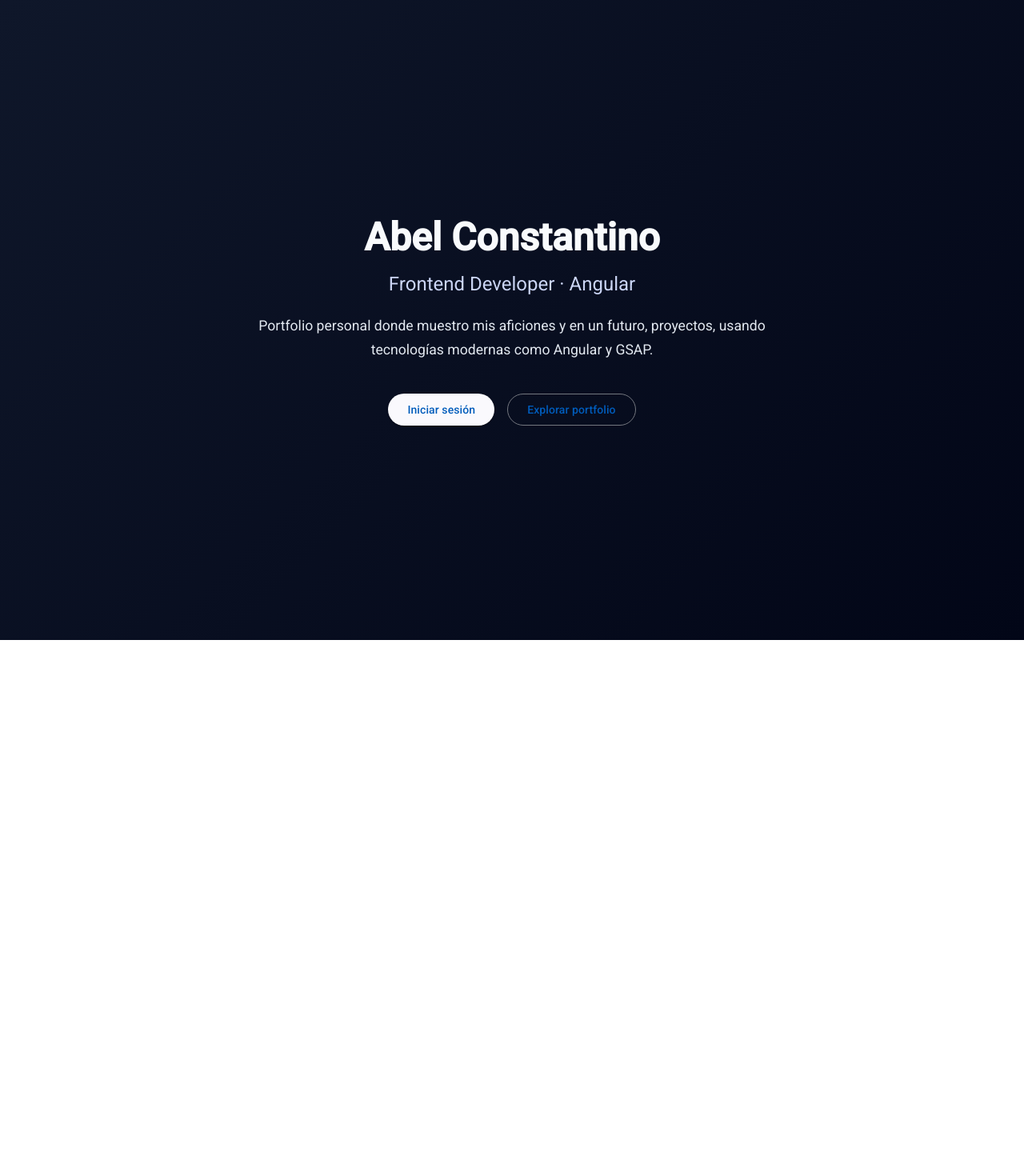
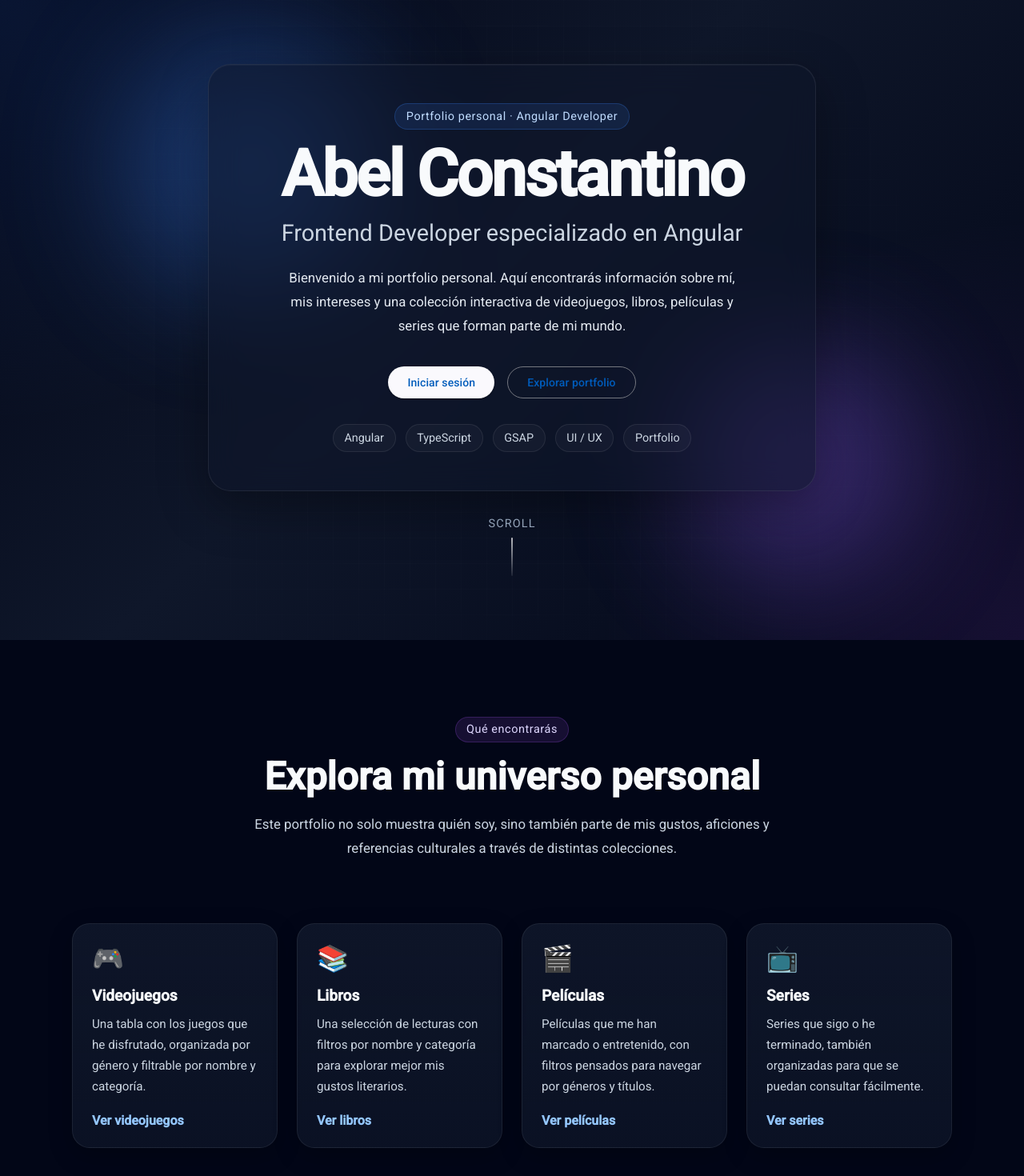
Before and after one commit to Rebelan/portfolio-angular, an Angular app in the folder portfolio/: page / in a window 1280 px wide. Shown: the top 1470 px of the page at 80% size. Before the commit the page ends 800 px from the top, so only its background shows below. Built offline with nearby package versions, Linux system fonts and the light colour scheme.

Commit message:
Landing lista e instalación de json server

```diff
--- a/portfolio/src/app/pages/landing/landing.component.html
+++ b/portfolio/src/app/pages/landing/landing.component.html
@@ -1,17 +1,32 @@
-<section class="hero">
+<section class="landing">
 
-  <div class="hero-content">
+
+  <div class="landing-bg">
+    <div class="blob blob-1"></div>
+    <div class="blob blob-2"></div>
+    <div class="grid-overlay"></div>
+  </div>
+
+  <div class="landing-content">
+
+    <div class="hero-card">
+
+      <p class="hero-eyebrow">
+        Portfolio personal · Angular Developer
+      </p>
 
       <h1 class="hero-title">
         Abel Constantino
       </h1>
 
       <h2 class="hero-subtitle">
-      Frontend Developer · Angular
+        Frontend Developer especializado en Angular
       </h2>
 
       <p class="hero-description">
-      Portfolio personal donde muestro mis aficiones y en un futuro, proyectos, usando tecnologías modernas como Angular y GSAP.
+        Bienvenido a mi portfolio personal. Aquí encontrarás información sobre mí,
+        mis intereses y una colección interactiva de videojuegos, libros,
+        películas y series que forman parte de mi mundo.
       </p>
 
       <div class="hero-actions">
@@ -28,6 +43,79 @@
         </app-button>
       </div>
 
+      <div class="hero-tags">
+        <span>Angular</span>
+        <span>TypeScript</span>
+        <span>GSAP</span>
+        <span>UI / UX</span>
+        <span>Portfolio</span>
       </div>
 
+    </div>
+
+    <div class="scroll-indicator">
+      <span>Scroll</span>
+      <div class="scroll-line"></div>
+    </div>
+
+  </div>
 </section>
+
+<section class="portfolio-preview">
+
+  <div class="preview-container">
+
+    <div class="preview-heading">
+      <p class="preview-eyebrow">Qué encontrarás</p>
+      <h2 class="preview-title">Explora mi universo personal</h2>
+      <p class="preview-description">
+        Este portfolio no solo muestra quién soy, sino también parte de mis gustos,
+        aficiones y referencias culturales a través de distintas colecciones.
+      </p>
+    </div>
+
+    <div class="preview-grid">
+
+      <article class="preview-card">
+        <div class="card-icon">🎮</div>
+        <h3>Videojuegos</h3>
+        <p>
+          Una tabla con los juegos que he disfrutado, organizada por género y
+          filtrable por nombre y categoría.
+        </p>
+        <a routerLink="/videojuegos" class="card-link">Ver videojuegos</a>
+      </article>
+
+      <article class="preview-card">
+        <div class="card-icon">📚</div>
+        <h3>Libros</h3>
+        <p>
+          Una selección de lecturas con filtros por nombre y categoría para
+          explorar mejor mis gustos literarios.
+        </p>
+        <a routerLink="/libros" class="card-link">Ver libros</a>
+      </article>
+
+      <article class="preview-card">
+        <div class="card-icon">🎬</div>
+        <h3>Películas</h3>
+        <p>
+          Películas que me han marcado o entretenido, con filtros pensados para
+          navegar por géneros y títulos.
+        </p>
+        <a routerLink="/peliculas" class="card-link">Ver películas</a>
+      </article>
+
+      <article class="preview-card">
+        <div class="card-icon">📺</div>
+        <h3>Series</h3>
+        <p>
+          Series que sigo o he terminado, también organizadas para que se puedan
+          consultar fácilmente.
+        </p>
+        <a routerLink="/series" class="card-link">Ver series</a>
+      </article>
+
+    </div>
+  </div>
+</section>
--- a/portfolio/src/app/pages/landing/landing.component.scss
+++ b/portfolio/src/app/pages/landing/landing.component.scss
@@ -1,45 +1,291 @@
-.hero {
-  min-height: 100vh;
+.landing {
+  position: relative;
+  min-height: 100dvh;
+  width: 100%;
+  overflow: hidden;
   display: flex;
   align-items: center;
   justify-content: center;
-  background: linear-gradient(
-    135deg,
-    #0f172a,
-    #020617
-  );
+  background:
+    radial-gradient(circle at top left, rgba(59, 130, 246, 0.12), transparent 35%),
+    radial-gradient(circle at bottom right, rgba(168, 85, 247, 0.12), transparent 35%),
+    linear-gradient(135deg, #020617 0%, #0f172a 45%, #020617 100%);
   color: #f8fafc;
   padding: 2rem;
 }
 
-.hero-content {
-  max-width: 720px;
+.landing-bg {
+  position: absolute;
+  inset: 0;
+  pointer-events: none;
+  overflow: hidden;
+}
+
+.blob {
+  position: absolute;
+  border-radius: 50%;
+  filter: blur(80px);
+  opacity: 0.35;
+}
+
+.blob-1 {
+  width: 320px;
+  height: 320px;
+  background: #3b82f6;
+  top: 8%;
+  left: 10%;
+}
+
+.blob-2 {
+  width: 280px;
+  height: 280px;
+  background: #8b5cf6;
+  bottom: 12%;
+  right: 10%;
+}
+
+.grid-overlay {
+  position: absolute;
+  inset: 0;
+  background-image:
+    linear-gradient(rgba(255, 255, 255, 0.04) 1px, transparent 1px),
+    linear-gradient(90deg, rgba(255, 255, 255, 0.04) 1px, transparent 1px);
+  background-size: 32px 32px;
+  mask-image: radial-gradient(circle at center, black 40%, transparent 100%);
+  opacity: 0.35;
+}
+
+.landing-content {
+  position: relative;
+  z-index: 2;
+  width: 100%;
+  max-width: 1100px;
+  display: flex;
+  flex-direction: column;
+  align-items: center;
+}
+
+.hero-card {
+  width: 100%;
+  max-width: 760px;
+  padding: 3rem;
+  border: 1px solid rgba(255, 255, 255, 0.08);
+  border-radius: 28px;
+  background: rgba(15, 23, 42, 0.55);
+  backdrop-filter: blur(18px);
+  box-shadow:
+    0 20px 60px rgba(0, 0, 0, 0.35),
+    inset 0 1px 0 rgba(255, 255, 255, 0.04);
   text-align: center;
 }
 
+.hero-eyebrow {
+  display: inline-block;
+  margin-bottom: 1rem;
+  padding: 0.45rem 0.85rem;
+  border-radius: 999px;
+  background: rgba(59, 130, 246, 0.12);
+  border: 1px solid rgba(59, 130, 246, 0.25);
+  color: #bfdbfe;
+  font-size: 0.9rem;
+  letter-spacing: 0.04em;
+}
+
 .hero-title {
-  font-size: 3rem;
-  font-weight: 600;
+  font-size: clamp(2.8rem, 7vw, 5rem);
+  line-height: 1;
+  font-weight: 700;
+  letter-spacing: -0.03em;
   margin-bottom: 1rem;
 }
 
 .hero-subtitle {
-  font-size: 1.5rem;
+  font-size: clamp(1.2rem, 3vw, 1.8rem);
   font-weight: 400;
-  color: #cbd5f5;
+  color: #cbd5e1;
   margin-bottom: 1.5rem;
 }
 
 .hero-description {
-  font-size: 1.1rem;
-  line-height: 1.7;
+  max-width: 60ch;
+  margin: 0 auto 2.2rem;
+  font-size: 1.05rem;
+  line-height: 1.8;
   color: #e2e8f0;
-  margin-bottom: 2.5rem;
 }
 
 .hero-actions {
   display: flex;
+  justify-content: center;
   gap: 1rem;
+  flex-wrap: wrap;
+  margin-bottom: 2rem;
+}
+
+.hero-tags {
+  display: flex;
   justify-content: center;
   flex-wrap: wrap;
+  gap: 0.75rem;
 }
+
+.hero-tags span {
+  padding: 0.5rem 0.85rem;
+  border-radius: 999px;
+  border: 1px solid rgba(255, 255, 255, 0.08);
+  background: rgba(255, 255, 255, 0.03);
+  color: #cbd5e1;
+  font-size: 0.9rem;
+}
+
+.scroll-indicator {
+  margin-top: 2rem;
+  display: flex;
+  flex-direction: column;
+  align-items: center;
+  gap: 0.6rem;
+  color: #94a3b8;
+  font-size: 0.9rem;
+  letter-spacing: 0.08em;
+  text-transform: uppercase;
+}
+
+.scroll-line {
+  width: 2px;
+  height: 48px;
+  border-radius: 999px;
+  background: linear-gradient(to bottom, rgba(255,255,255,0.7), rgba(255,255,255,0.08));
+}
+
+/* NUEVA SECCIÓN */
+.portfolio-preview {
+  background: #020617;
+  color: #f8fafc;
+  padding: 6rem 2rem;
+}
+
+.preview-container {
+  max-width: 1100px;
+  margin: 0 auto;
+}
+
+.preview-heading {
+  max-width: 720px;
+  margin: 0 auto 3rem;
+  text-align: center;
+}
+
+.preview-eyebrow {
+  display: inline-block;
+  margin-bottom: 0.9rem;
+  padding: 0.4rem 0.8rem;
+  border-radius: 999px;
+  background: rgba(168, 85, 247, 0.12);
+  border: 1px solid rgba(168, 85, 247, 0.22);
+  color: #ddd6fe;
+  font-size: 0.9rem;
+  letter-spacing: 0.04em;
+}
+
+.preview-title {
+  font-size: clamp(2rem, 5vw, 3rem);
+  margin-bottom: 1rem;
+  font-weight: 700;
+}
+
+.preview-description {
+  color: #cbd5e1;
+  line-height: 1.8;
+  font-size: 1.05rem;
+}
+
+.preview-grid {
+  display: grid;
+  grid-template-columns: repeat(4, 1fr);
+  gap: 1.5rem;
+}
+
+.preview-card {
+  padding: 1.5rem;
+  border-radius: 22px;
+  background: linear-gradient(
+    180deg,
+    rgba(15, 23, 42, 0.9),
+    rgba(15, 23, 42, 0.7)
+  );
+  border: 1px solid rgba(255, 255, 255, 0.07);
+  box-shadow: 0 10px 30px rgba(0, 0, 0, 0.22);
+  transition: transform 0.25s ease, border-color 0.25s ease;
+}
+
+.preview-card:hover {
+  transform: translateY(-6px);
+  border-color: rgba(59, 130, 246, 0.28);
+}
+
+.card-icon {
+  font-size: 2rem;
+  margin-bottom: 1rem;
+}
+
+.preview-card h3 {
+  margin-bottom: 0.8rem;
+  font-size: 1.2rem;
+}
+
+.preview-card p {
+  color: #cbd5e1;
+  line-height: 1.7;
+  font-size: 0.95rem;
+  margin-bottom: 1.2rem;
+}
+
+.card-link {
+  color: #93c5fd;
+  text-decoration: none;
+  font-weight: 600;
+}
+
+.card-link:hover {
+  text-decoration: underline;
+}
+
+@media (max-width: 992px) {
+  .preview-grid {
+    grid-template-columns: repeat(2, 1fr);
+  }
+}
+
+@media (max-width: 768px) {
+  .landing {
+    padding: 1.25rem;
+  }
+
+  .hero-card {
+    padding: 2rem 1.25rem;
+    border-radius: 22px;
+  }
+
+  .hero-description,
+  .preview-description {
+    font-size: 1rem;
+    line-height: 1.7;
+  }
+
+  .hero-actions {
+    flex-direction: column;
+    align-items: stretch;
+  }
+
+  .scroll-indicator {
+    margin-top: 1.5rem;
+  }
+
+  .portfolio-preview {
+    padding: 4rem 1.25rem;
+  }
+
+  .preview-grid {
+    grid-template-columns: 1fr;
+  }
+}
--- a/portfolio/src/app/pages/landing/landing.component.ts
+++ b/portfolio/src/app/pages/landing/landing.component.ts
@@ -1,44 +1,131 @@
 import { AfterViewInit, Component } from '@angular/core';
 import { gsap } from 'gsap';
 import { ButtonComponent } from '../../components/shared/button/button.component';
+import { ScrollTrigger } from 'gsap/ScrollTrigger';
+import { RouterLink } from '@angular/router';
+
 
 @Component({
   selector: 'app-landing',
-  imports: [ButtonComponent],
+  standalone: true,
+  imports: [ButtonComponent, RouterLink],
   templateUrl: './landing.component.html',
   styleUrl: './landing.component.scss'
 })
-export default class LandingComponent implements AfterViewInit{
+export default class LandingComponent implements AfterViewInit {
 
   ngAfterViewInit(): void {
-    this.initAnimations();
+    gsap.registerPlugin(ScrollTrigger);
+    this.initHeroAnimations();
+    this.initPreviewAnimations();
   }
 
-  private initAnimations(): void{
 
-const tl = gsap.timeline({ defaults: { ease: 'power3.out' } });
 
-    tl.from('.hero-title', {
-      y: 40,
+
+
+  private initHeroAnimations(): void {
+    const tl = gsap.timeline({
+      defaults: {
+        ease: 'power3.out'
+      }
+    });
+
+    tl.from('.hero-card', {
+      y: 30,
       opacity: 0,
-      duration: 1
+      duration: 0.9
     })
-    .from('.hero-subtitle', {
+      .from('.hero-eyebrow', {
+        y: 20,
+        opacity: 0,
+        duration: 0.6
+      }, '-=0.5')
+      .from('.hero-title', {
         y: 30,
         opacity: 0,
         duration: 0.8
       }, '-=0.4')
+      .from('.hero-subtitle', {
+        y: 20,
+        opacity: 0,
+        duration: 0.6
+      }, '-=0.5')
       .from('.hero-description', {
         y: 20,
         opacity: 0,
-      duration: 0.8
-    }, '-=0.4')
+        duration: 0.6
+      }, '-=0.45')
       .from('.hero-actions app-button', {
+        y: 16,
+        opacity: 0,
+        stagger: 0.15,
+        duration: 0.5
+      }, '-=0.35')
+      .from('.hero-tags span', {
+        y: 12,
+        opacity: 0,
+        stagger: 0.08,
+        duration: 0.35
+      }, '-=0.2')
+      .from('.scroll-indicator', {
+        opacity: 0,
+        y: 10,
+        duration: 0.5
+      }, '-=0.1');
+
+    gsap.to('.blob-1', {
+      x: 30,
+      y: -20,
+      duration: 8,
+      repeat: -1,
+      yoyo: true,
+      ease: 'sine.inOut'
+    });
+
+    gsap.to('.blob-2', {
+      x: -25,
       y: 20,
+      duration: 10,
+      repeat: -1,
+      yoyo: true,
+      ease: 'sine.inOut'
+    });
+  }
+
+
+  private initPreviewAnimations(): void {
+    gsap.from('.preview-heading', {
+      scrollTrigger: {
+        trigger: '.portfolio-preview',
+        start: 'top 75%',
+        toggleActions: 'play none none none'
+      },
+      y: 30,
       opacity: 0,
-      stagger: 0.2,
-      duration: 0.6
-    }, '-=0.3');
+      duration: 0.8,
+      ease: 'power3.out'
+    });
+
+    gsap.from('.preview-card', {
+      scrollTrigger: {
+        trigger: '.preview-grid',
+        start: 'top 80%',
+        toggleActions: 'play none none none'
+      },
+      y: 30,
+      opacity: 0,
+      stagger: 0.15,
+      duration: 0.7,
+      ease: 'power3.out'
+    });
+  }
+
+
+
+  ngOnDestroy(): void {
+    ScrollTrigger.getAll().forEach(trigger => trigger.kill());
+  }
+
 
 }
-}
```
Lines whose indentation alone changed are shown as unchanged.
